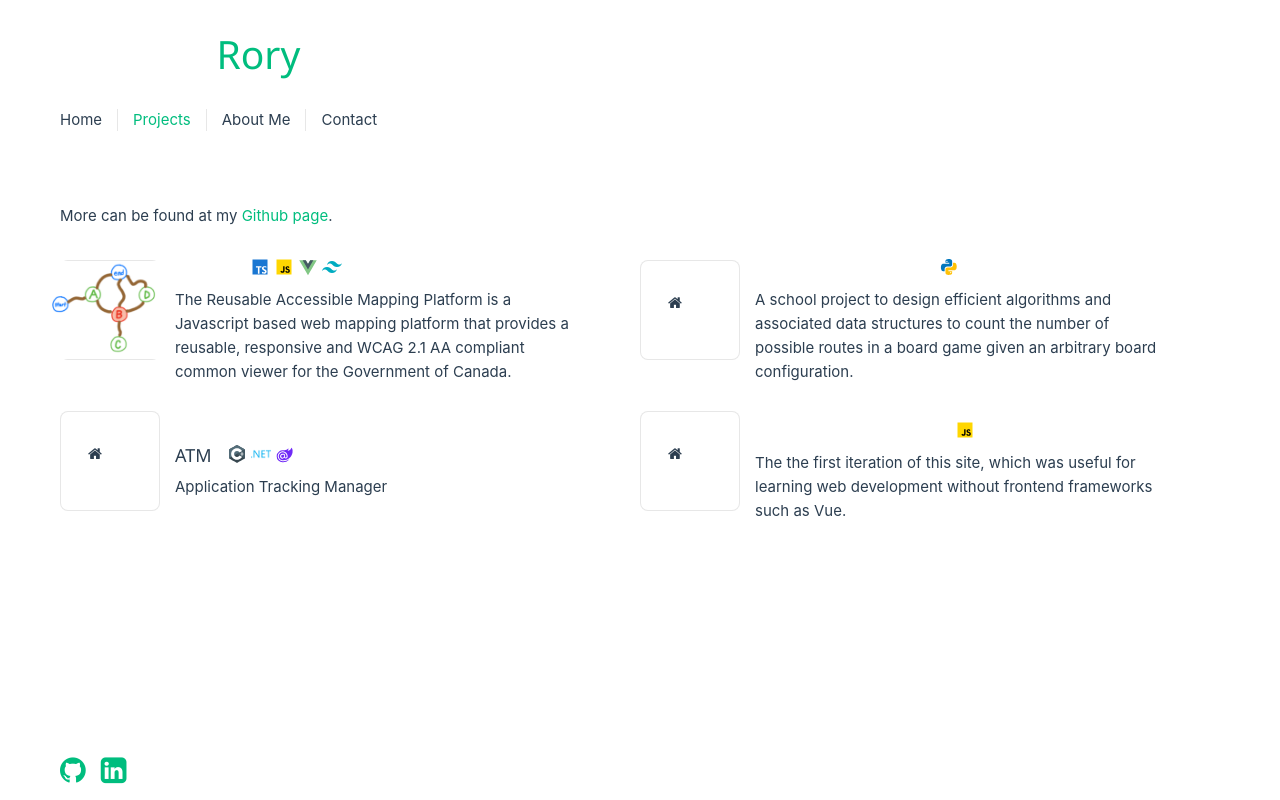
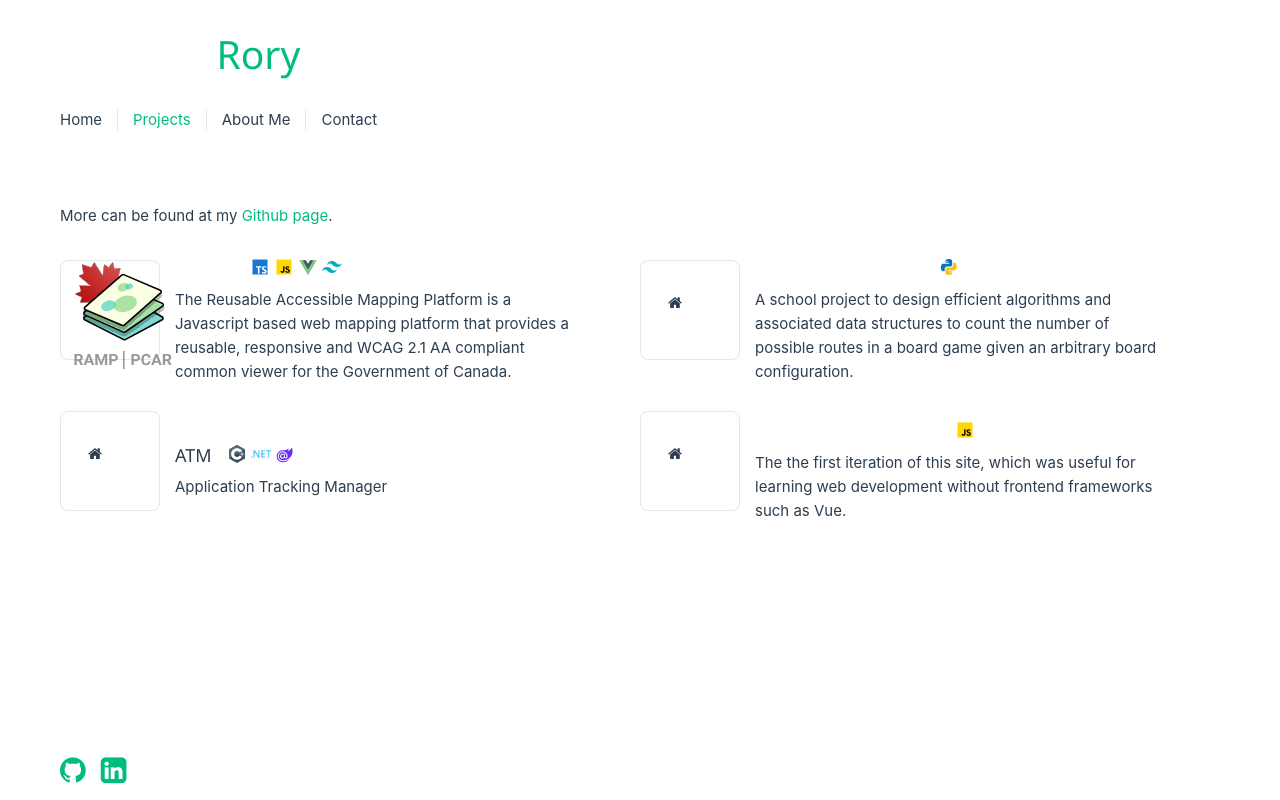
Before and after one commit to roryhofland/my-website, a Vue app: page /skills in a window 1280 px wide. Built offline with nearby package versions, Linux system fonts and the light colour scheme.

Commit message:
add ramp img

```diff
--- a/src/components/ProjectList.vue
+++ b/src/components/ProjectList.vue
@@ -6,7 +6,12 @@ import ProjectItem from "../components/ProjectItem.vue";
   <div class="list-wrapper">
     <ProjectItem>
       <template #icon>
-        <img class="thumbnail" src="../assets/images/boardgame.PNG" alt="" />
+        <a
+          class="proj-img"
+          target="_blank"
+          href="https://github.com/ramp4-pcar4/ramp4-pcar4"
+          ><img class="thumbnail" src="../assets/images/ramp.svg" alt=""
+        /></a>
       </template>
       <template #heading>
         <a
@@ -108,4 +113,8 @@ img {
 .proj-title {
   color: white;
 }
+
+.proj-img:hover {
+  filter: none;
+}
 </style>
```
Also changed, not shown: src/assets/images/ramp.svg (added).
